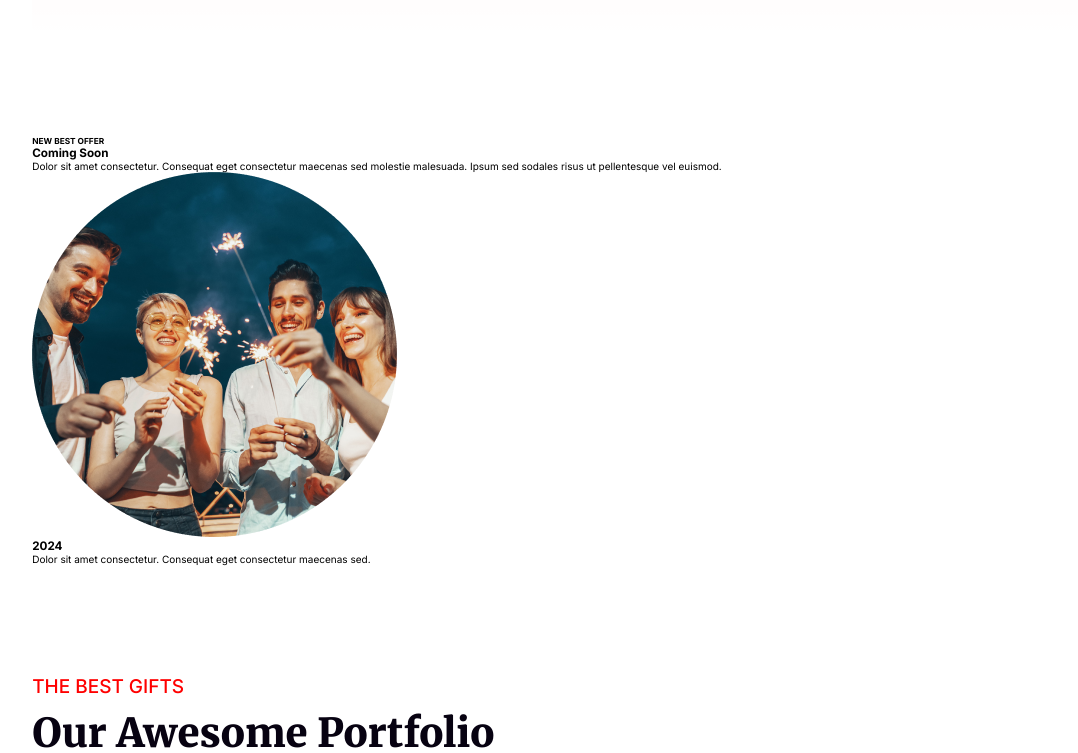
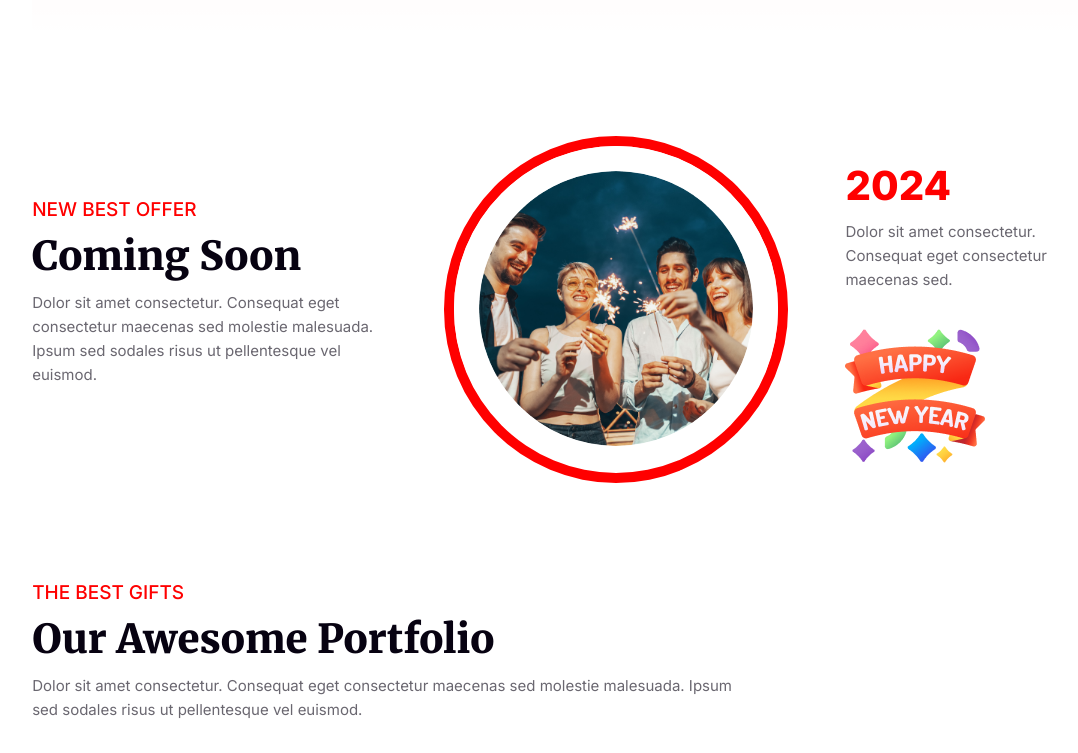
Before and after one commit to al-amin90/new-year-new-mission, a plain HTML site: page index.html in a window 1280 px wide. Shown: the part 2360-3113 px from the top of the page, without its empty margins (83-1161 px from the left). Drawn offline with Linux system fonts and the light colour scheme.

Commit message:
new best offer added

```diff
--- a/index.html
+++ b/index.html
@@ -70,26 +70,28 @@
       <!-- party info end from here  -->
       <!-- new-best-offer start from here  -->
       <section>
-        <div class="container">
-          <div>
+        <div class="container new-best-offer">
+          <div class="new-best-offer-first-part">
             <h5>NEW BEST OFFER</h5>
-            <h3>Coming Soon</h3>
-            <p>
+            <h3 class="secondery-title">Coming Soon</h3>
+            <p class="secondary-para">
               Dolor sit amet consectetur. Consequat eget consectetur maecenas
               sed molestie malesuada. Ipsum sed sodales risus ut pellentesque
               vel euismod.
             </p>
           </div>
+
           <div class="new-best-img">
             <img src="resources/Ellipse 1.png" alt="" />
           </div>
-          <div>
-            <h3>2024</h3>
-            <p>
+
+          <div class="new-best-offer-third-part">
+            <h3 class="secondery-title primary-color">2024</h3>
+            <p class="secondary-para">
               Dolor sit amet consectetur. Consequat eget consectetur maecenas
               sed.
             </p>
-            <img src="" alt="" />
+            <img src="resources/Group 96.png" alt="" />
           </div>
         </div>
       </section>
--- a/styles/style.css
+++ b/styles/style.css
@@ -28,6 +28,24 @@ main section {
   font-size: 1.4rem;
   font-weight: 400;
   line-height: 2.4rem;
+}
+
+.secondery-title {
+  color: #070211;
+  font-family: "Merriweather", serif;
+  font-size: 4rem;
+  font-weight: 900;
+  text-transform: capitalize;
+  margin: 1rem 0 1rem;
+}
+
+.secondary-para {
+  color: rgba(7, 2, 17, 0.6);
+  font-size: 1.5rem;
+  font-weight: 400;
+  line-height: 2.4rem;
+  margin-bottom: 3.4rem;
+  max-width: 70rem;
 }
 
 /* banner style is here  */
@@ -172,28 +190,44 @@ main section {
   color: #f00;
 }
 
-.portfolio-heading h5 {
+/* new-best-offer style is here  */
+.new-best-offer {
+  display: flex;
+  justify-content: space-between;
+  align-items: center;
+  gap: 5.7rem;
+}
+
+.new-best-offer-first-part p {
+  max-width: 36rem;
+}
+
+.new-best-img {
+  border: 1rem solid red;
+  border-radius: 50%;
+  width: 33.33%;
+}
+
+.new-best-img img {
+  width: 100%;
+  border: 2.5rem solid rgb(255, 255, 255);
+  border-radius: 50%;
+}
+
+.new-best-offer-third-part h3 {
+  font-family: "Inter", sans-serif;
+}
+
+.new-best-offer-third-part p {
+  max-width: 24rem;
+}
+
+/* awesome portfolio style is here  */
+.portfolio-heading h5,
+.new-best-offer-first-part h5 {
   color: #f00;
   font-size: 1.9rem;
   font-weight: 500;
-}
-
-.secondery-title {
-  color: #070211;
-  font-family: "Merriweather", serif;
-  font-size: 4rem;
-  font-weight: 900;
-  text-transform: capitalize;
-  margin: 1rem 0 1rem;
-}
-
-.secondary-para {
-  color: rgba(7, 2, 17, 0.6);
-  font-size: 1.4rem;
-  font-weight: 400;
-  line-height: 2.4rem;
-  margin-bottom: 3.4rem;
-  max-width: 70rem;
 }
 
 .img-row {
```
